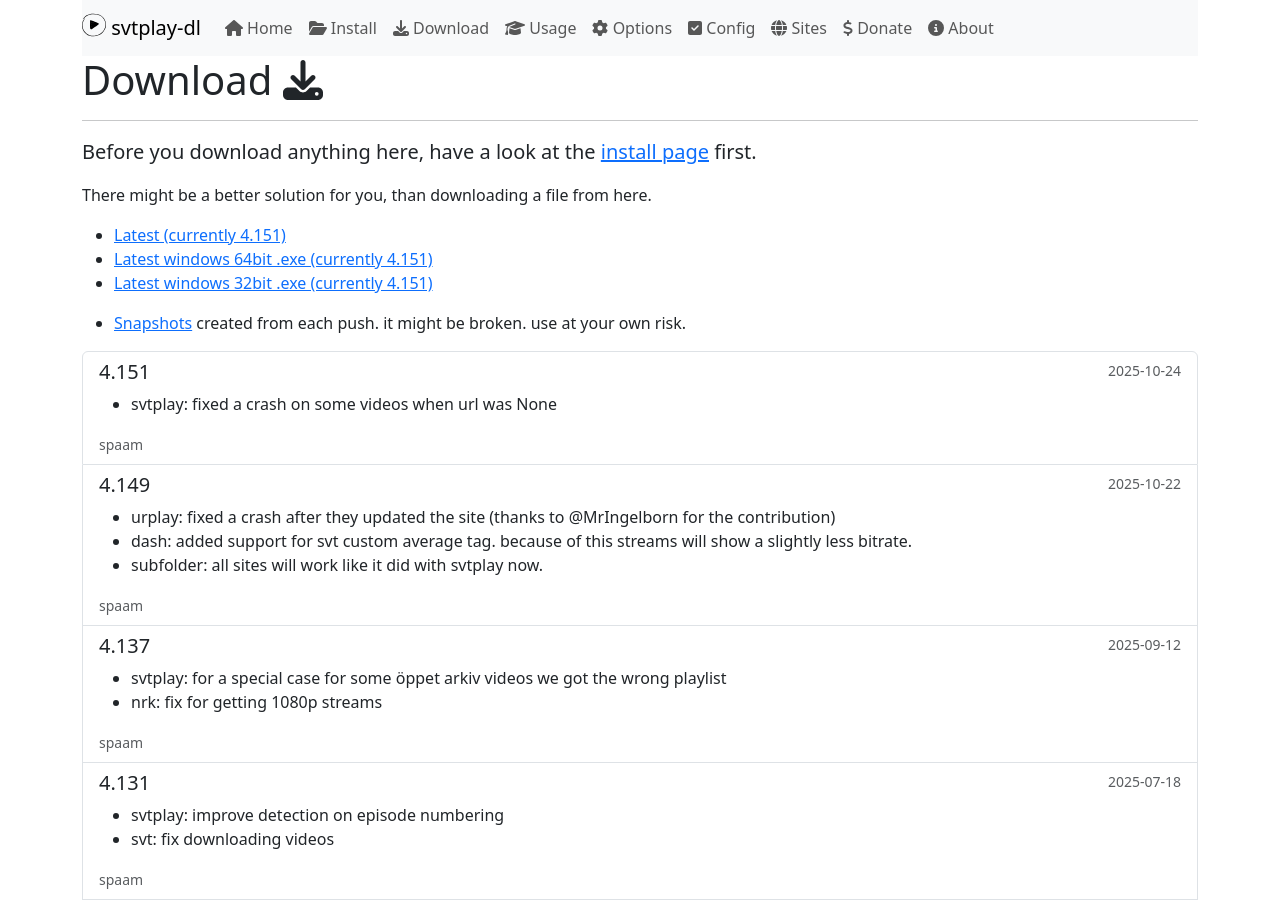
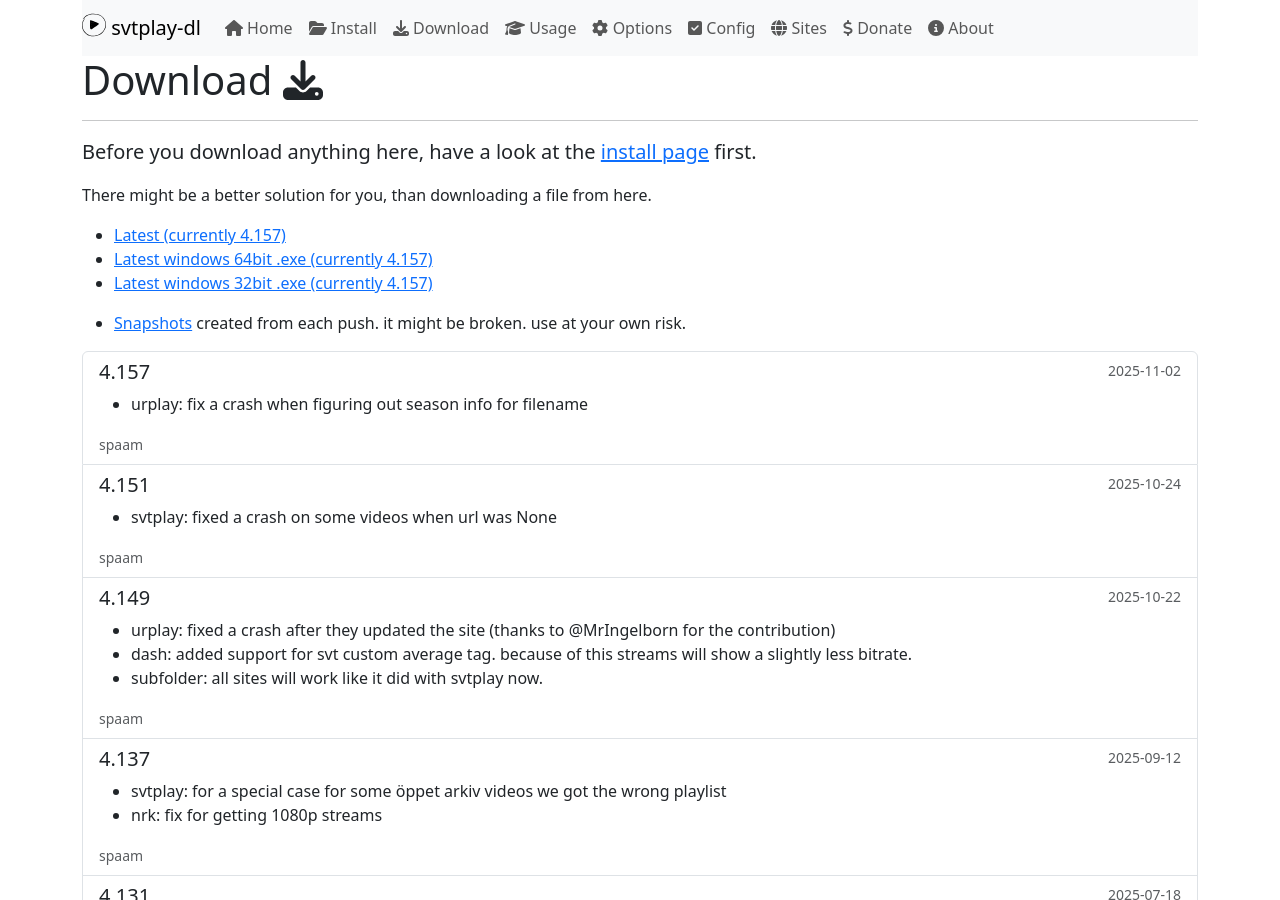
Before and after one commit to spaam/svtplay-dl-web, a Jekyll site: the page built from _pages/download.md, in a window 1280 px wide and 900 px high. Built offline with Jekyll 4.4.1, drawn with Linux system fonts in a browser that asks for light colours; comment, search, counter and statistics services are not loaded.

```diff
--- a/_layouts/home.html
+++ b/_layouts/home.html
@@ -15,7 +15,7 @@ layout: default
             <a href="/install/" class="btn btn-lg btn-outline-primary mb-3 mb-md-0 mr-md-3">Get started</a>
             <a href="/archive/" class="btn btn-lg btn-outline-secondary">Download</a>
         </div>
-        <p class="text-muted mb-0">Currently v4.151 (2025-10-24)</p>
+        <p class="text-muted mb-0">Currently v4.157 (2025-11-02)</p>
     </div>
     <div class="col-md-6">
         <img src="/assets/brand/logo.svg" width="256" height="256" class="img-fluid mb-3">
--- a/_pages/download.md
+++ b/_pages/download.md
@@ -10,9 +10,9 @@ description: Download page for svtplay-dl
 
 There might be a better solution for you, than downloading a file from here.
 
-* [Latest (currently 4.151)](https://svtplay-dl.se/download/4.151/svtplay-dl)
-* [Latest windows 64bit .exe (currently 4.151)](https://svtplay-dl.se/download/4.151/svtplay-dl-amd64.zip)
-* [Latest windows 32bit .exe (currently 4.151)](https://svtplay-dl.se/download/4.151/svtplay-dl-win32.zip)
+* [Latest (currently 4.157)](https://svtplay-dl.se/download/4.157/svtplay-dl)
+* [Latest windows 64bit .exe (currently 4.157)](https://svtplay-dl.se/download/4.157/svtplay-dl-amd64.zip)
+* [Latest windows 32bit .exe (currently 4.157)](https://svtplay-dl.se/download/4.157/svtplay-dl-win32.zip)
 
 * [Snapshots](/download/snapshots/) created from each push. it might be broken. use at your own risk.
 
--- /dev/null
+++ b/_posts/2025-11-02-4.157.md
@@ -0,0 +1,11 @@
+---
+layout: post
+title: "4.157"
+date: 2025-11-02 01:18:00 +0100
+categories: releases
+windows-amd64: true
+windows-win32: true
+binary: true
+---
+
+* urplay: fix a crash when figuring out season info for filename
```
